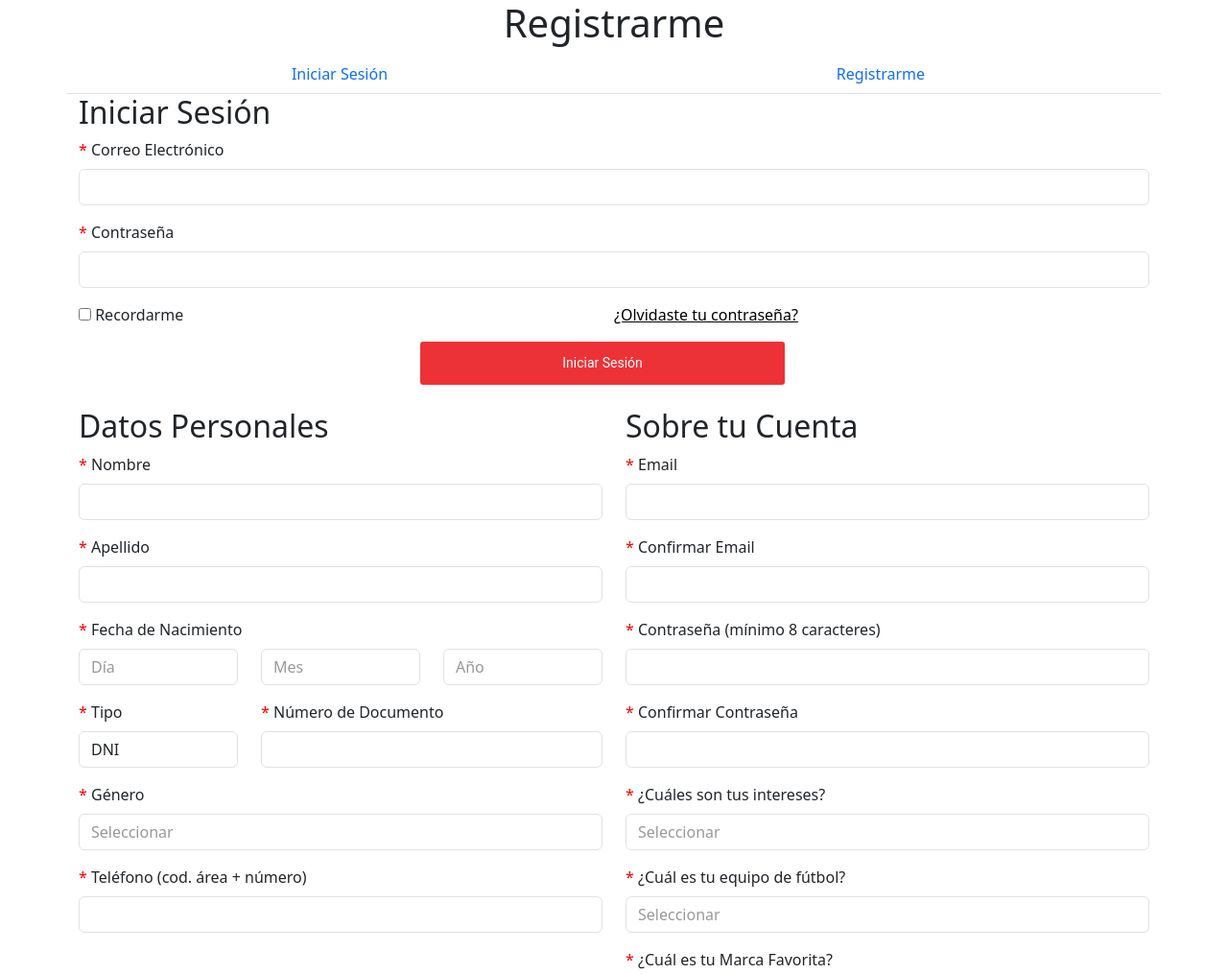
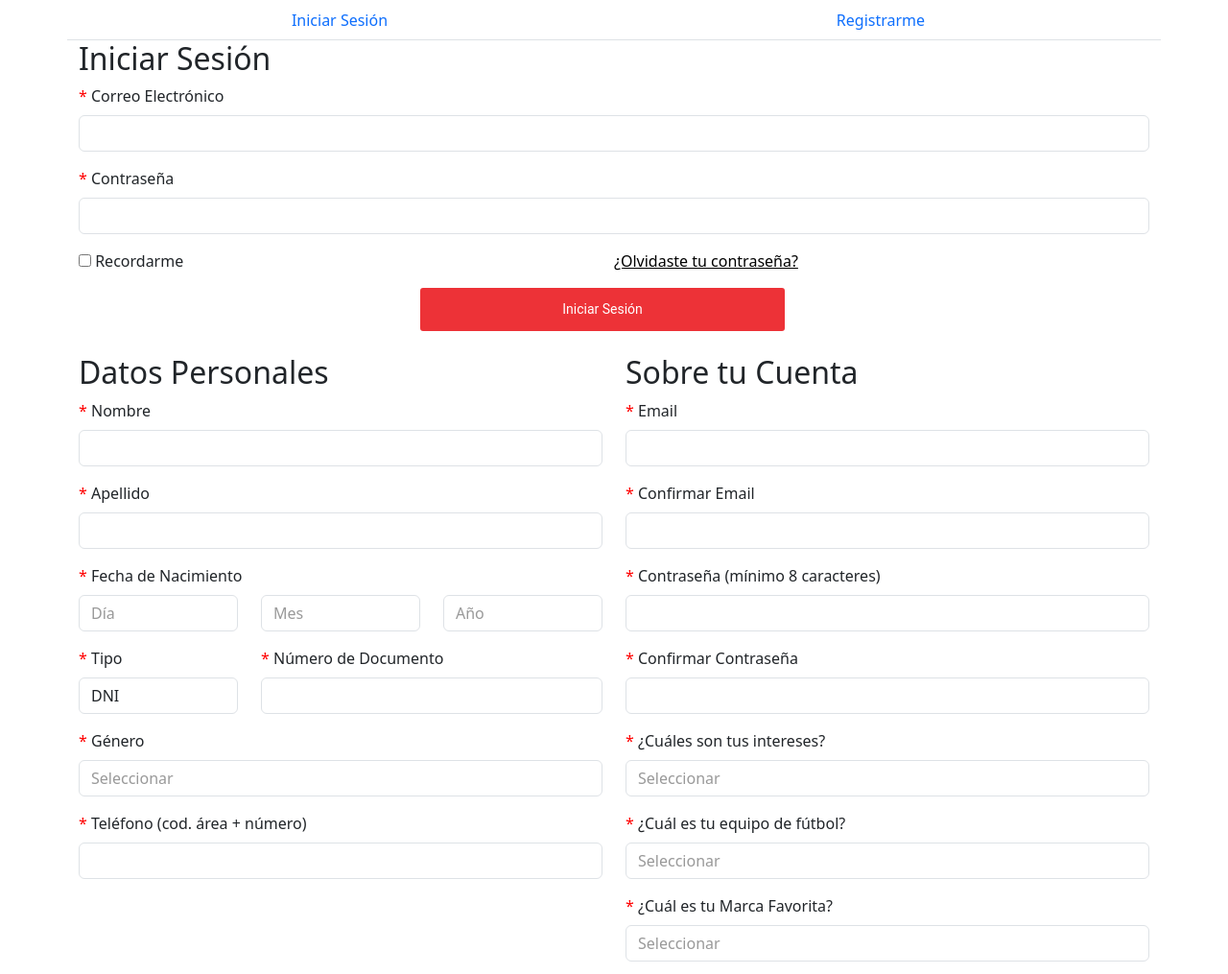
Before and after one commit to KrugerLisandro/clase09, a plain HTML site: page index.html in a window 1280 px wide. Shown: the top 1015 px of the page at 96% size. Drawn offline with nearby package versions, Linux system fonts and the light colour scheme.

Commit message:
Please enter the commit message for your changes. Lines starting  with '#' will be ignored, and an empty message aborts the commit.
 On branch main
 Your branch is ahead of 'origin/main' by 1 commit.
   (use "git push" to publish your local commits)

 Changes to be committed:
	modified:   index.html

```diff
--- a/index.html
+++ b/index.html
@@ -19,12 +19,6 @@
 </head>
 
 <body>
-    <section class="container">
-        <div class="row">
-            <h1 class="col-12 text-center">Registrarme</h1>
-        </div>
-    </section>
-
     <nav class="container login-form">
         <div class="row">
             <ul class="nav nav-tabs nav-fill col-12" role="tablist">
@@ -46,7 +40,7 @@
 
     <main class="container tab-content">
         <section class="tab-pane login active mb-4" id="login" role="tabpanel" aria-labelledby="login-tab">
-            <form action="registro.php" method="POST" enctype="multipart/form-data" id="fmrRegistro">
+            <form action="login.php" method="POST" enctype="multipart/form-data" id="fmrRegistro">
                 <div class="row">
                     <h2>Iniciar Sesión</h2>
                     <div class="mb-3">
@@ -370,8 +364,6 @@
             </form>
         </section>
     </main>
-    </div>
-
 </body>
 
 </html>
```
